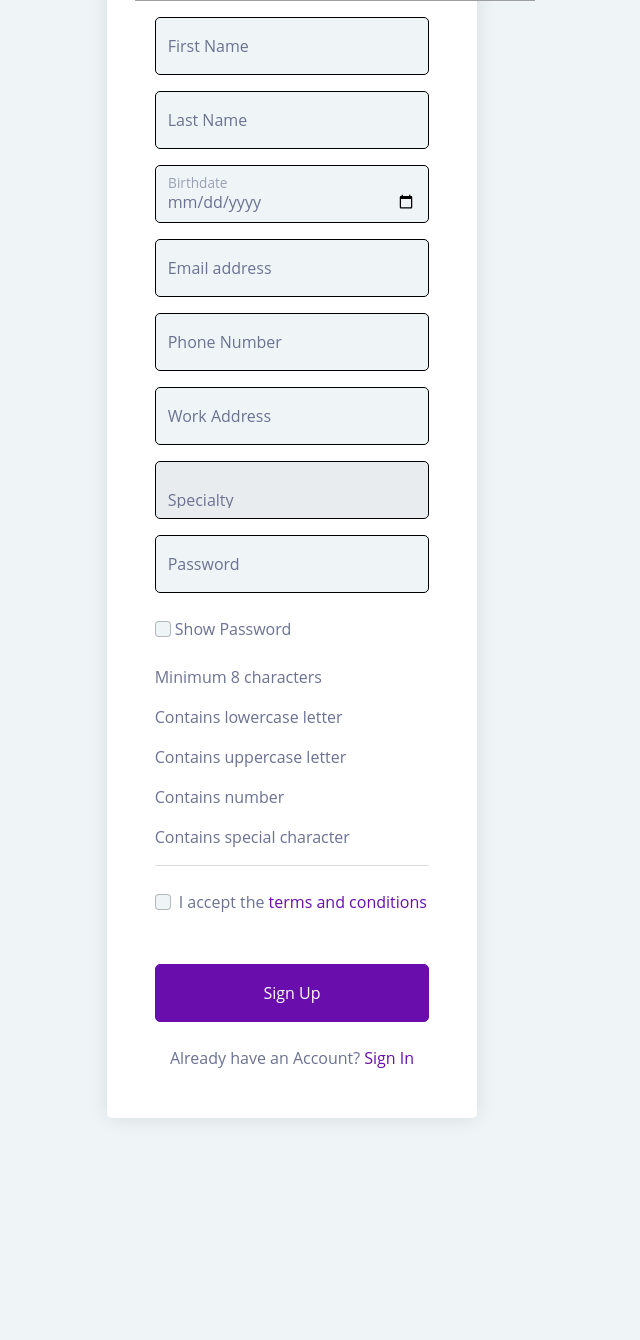
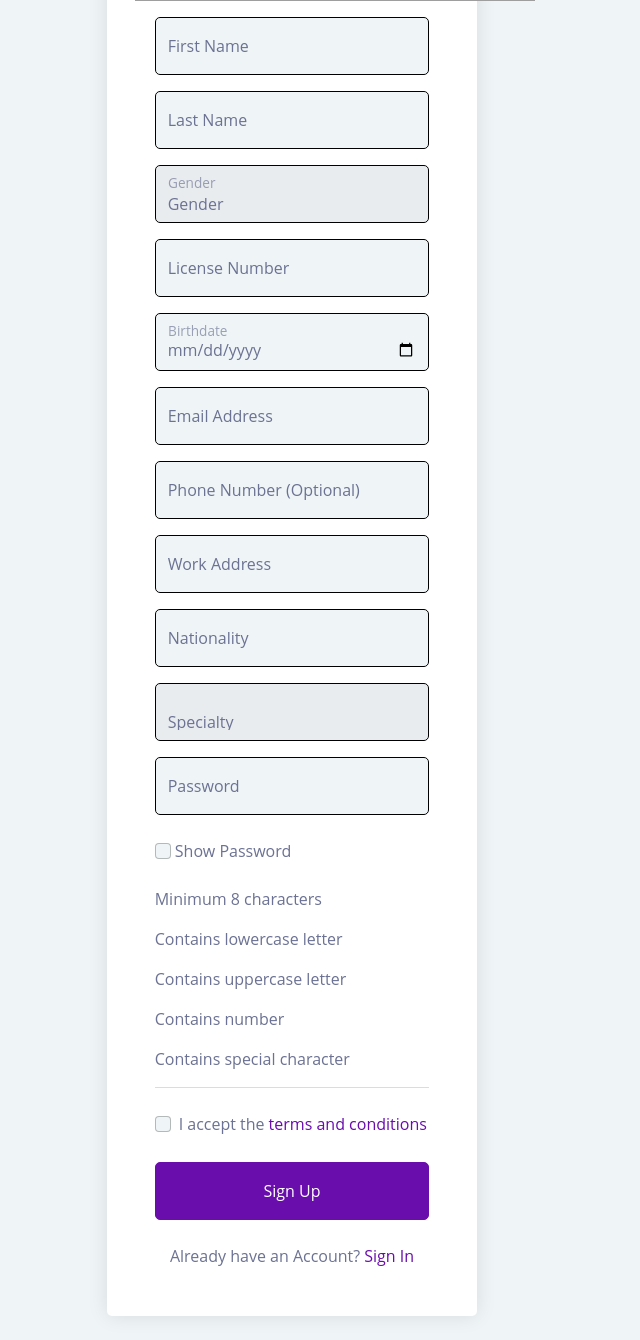
Before and after one commit to Anukuga/medix-bridge, a Flask app: page /signup in a window 1280 px wide. Shown: the part 371-1711 px from the top of the page, without its empty margins (348-988 px from the left). Before the commit the page ends 1489 px from the top, so only its background shows below. Run offline with Flask 2, Linux system fonts and the light colour scheme; some libraries are stand-ins or nearby versions; grey boxes are pictures that could not be loaded.

Commit message:
Updated signup.html: added gender, license_number, nationality fields, made phone_number optional, and ensured required fields align with doctors_db schema.

```diff
--- a/app/templates/signup.html
+++ b/app/templates/signup.html
@@ -46,36 +46,48 @@
                         </div>
                         <form action="/signup" method="POST">
                             <div class="form-floating mb-3">
-                                <input type="text" class="form-control" id="floatingText" placeholder=""
-                                    name="first_name" required>
+                                <input type="text" class="form-control" id="floatingText" placeholder="" name="first_name" required>
                                 <label for="floatingText">First Name</label>
                             </div>
                             <div class="form-floating mb-3">
-                                <input type="text" class="form-control" id="floatingText" placeholder=""
-                                    name="last_name" required>
+                                <input type="text" class="form-control" id="floatingText" placeholder="" name="last_name" required>
                                 <label for="floatingText">Last Name</label>
+                            </div>
+                            <div class="form-floating mb-3">
+                                <select class="form-control" id="floatingGender" name="gender" required>
+                                    <option value="" disabled selected>Gender</option>
+                                    <option value="Male">Male</option>
+                                    <option value="Female">Female</option>
+                                    <option value="Other">Other</option>
+                                </select>
+                                <label for="floatingGender">Gender</label>
+                            </div>
+                            <div class="form-floating mb-3">
+                                <input type="text" class="form-control" id="floatingText" placeholder="" name="license_number" required>
+                                <label for="floatingText">License Number</label>
                             </div>
                             <div class="form-floating mb-3">
                                 <input type="date" class="form-control" id="floatingText" name="birth_date" required>
                                 <label for="floatingText">Birthdate</label>
                             </div>
                             <div class="form-floating mb-3">
-                                <input type="email" class="form-control" id="floatingInput"
-                                    placeholder="name@example.com" name="email_address" required>
-                                <label for="floatingInput">Email address</label>
+                                <input type="email" class="form-control" id="floatingInput" placeholder="name@example.com" name="email_address" required>
+                                <label for="floatingInput">Email Address</label>
                             </div>
                             <div class="form-floating mb-3">
-                                <input type="text" class="form-control" id="floatingText" placeholder=""
-                                    name="phone_number" required>
-                                <label for="floatingText">Phone Number</label>
+                                <input type="text" class="form-control" id="floatingText" placeholder="" name="phone_number">
+                                <label for="floatingText">Phone Number (Optional)</label>
                             </div>
                             <div class="form-floating mb-3">
-                                <input type="text" class="form-control" id="floatingText" placeholder=""
-                                    name="work_address" required>
+                                <input type="text" class="form-control" id="floatingText" placeholder="" name="work_address" required>
                                 <label for="floatingText">Work Address</label>
                             </div>
                             <div class="form-floating mb-3">
-                                <select class="form-control" id="speciality" name="specialty">
+                                <input type="text" class="form-control" id="floatingText" placeholder="" name="nationality" required>
+                                <label for="floatingText">Nationality</label>
+                            </div>
+                            <div class="form-floating mb-3">
+                                <select class="form-control" id="speciality" name="specialty" required>
                                     <option value="" disabled selected>Specialty</option>
                                     <option value="Cardiology">Cardiology</option>
                                     <option value="Orthopedics">Orthopedics</option>
@@ -87,13 +99,11 @@
                                 </select>
                             </div>
                             <div class="form-floating mb-4">
-                                <input type="password" class="form-control" id="floatingPassword" placeholder="Password"
-                                    name="password" required>
+                                <input type="password" class="form-control" id="floatingPassword" placeholder="Password" name="password" required>
                                 <label for="floatingPassword">Password</label>
                             </div>
                             <div class="mb-4">
-                                <input type="checkbox" class="form-check-input" id="toggle-password"
-                                    onclick="togglePasswordVisibility()">
+                                <input type="checkbox" class="form-check-input" id="toggle-password" onclick="togglePasswordVisibility()">
                                 <label class="form-check-label" for="toggle-password">Show Password</label>
                             </div>
                             <div id="password-requirements" class="mb-4">
@@ -107,19 +117,17 @@
                             <div class="d-flex align-items-center justify-content-between mb-4">
                                 <div class="form-check">
                                     <input type="checkbox" class="form-check-input" id="exampleCheck1" required>
-                                    <label class="form-check-label" for="exampleCheck1">I accept the <a href="#">terms
-                                            and conditions</a></label>
+                                    <label class="form-check-label" for="exampleCheck1">I accept the <a href="#">terms and conditions</a></label>
                                 </div>
                             </div>
-                            <div class="d-flex align-items-center mb-4">
-                            </div>
-                            <button type="submit" id="signupButton" class="btn btn-primary py-3 w-100 mb-4">Sign
-                                Up</button>
+                            <button type="submit" id="signupButton" class="btn btn-primary py-3 w-100 mb-4">Sign Up</button>
                             <p class="text-center mb-0">Already have an Account? <a href="/signin">Sign In</a></p>
                         </form>
                     </div>
                 </div>
             </div>
+        </div>
+
         </div>
         <!-- Sign Up End -->
     </div>
```
